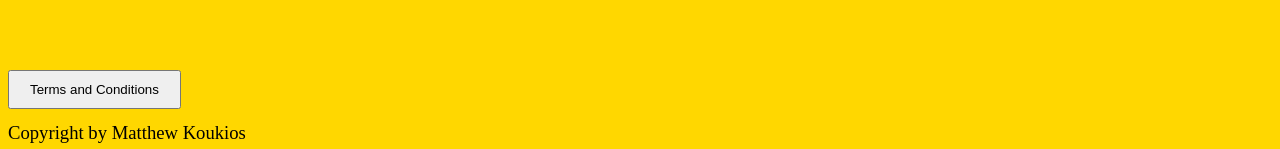
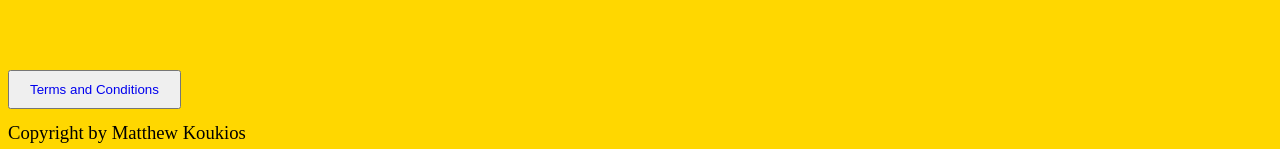
Before and after one commit to mattk24/Business, a plain HTML site: page index.html in a window 1280 px wide. Shown: the part 3597-3746 px from the top of the page. Drawn offline with nearby package versions, Linux system fonts and the light colour scheme.

Commit message:
Update index.html

```diff
--- a/index.html
+++ b/index.html
@@ -140,7 +140,7 @@ My goal is to become full-stack so I can make you a true website worth rememberi
 <script src="https://ajax.googleapis.com/ajax/libs/jquery/3.4.1/jquery.min.js"></script>
 <script src="script.js" charset="utf-8"></script>
 </body>
-<button href="https://www.termsfeed.com/terms-conditions/e5e85e24bd4cd6dc959a43179093bb06">Terms and Conditions</button>
+	<button><a href="https://www.termsfeed.com/terms-conditions/e5e85e24bd4cd6dc959a43179093bb06">Terms and Conditions</a></button>
 
 
 <footer>
```
